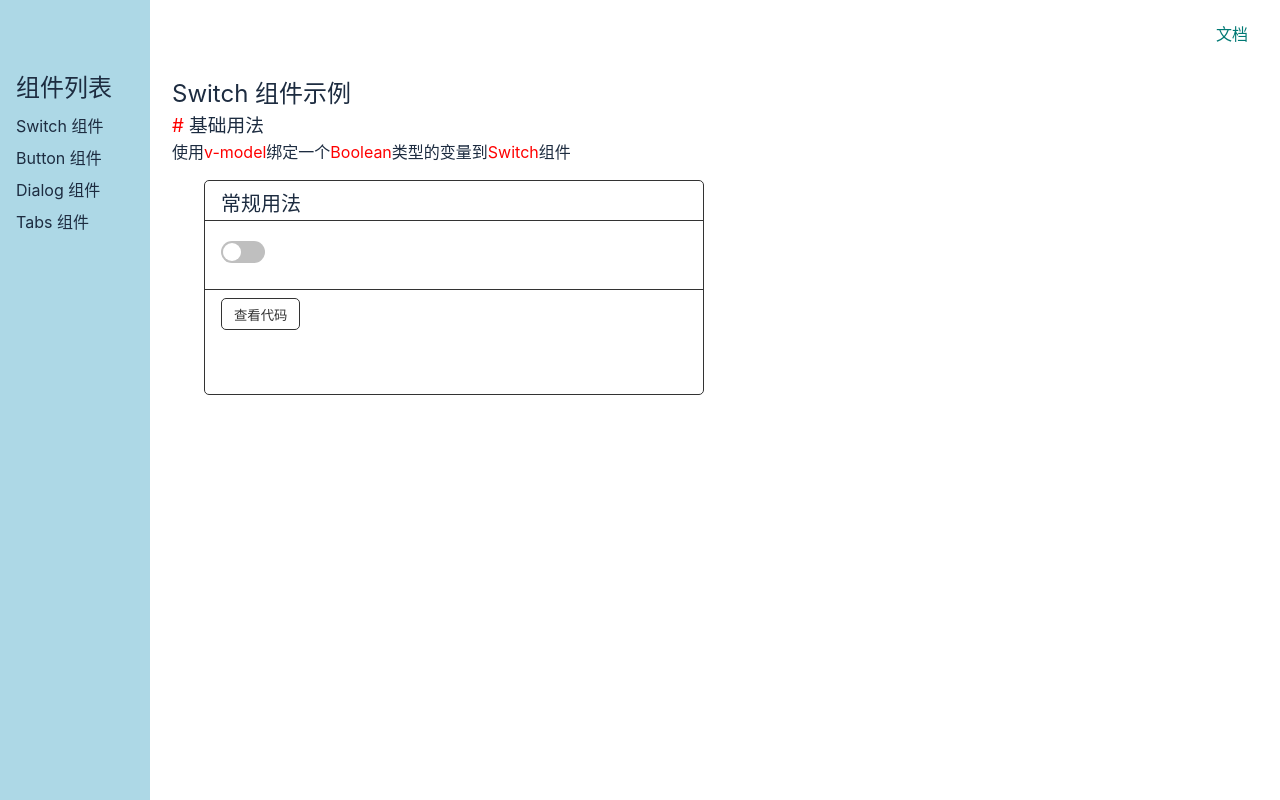
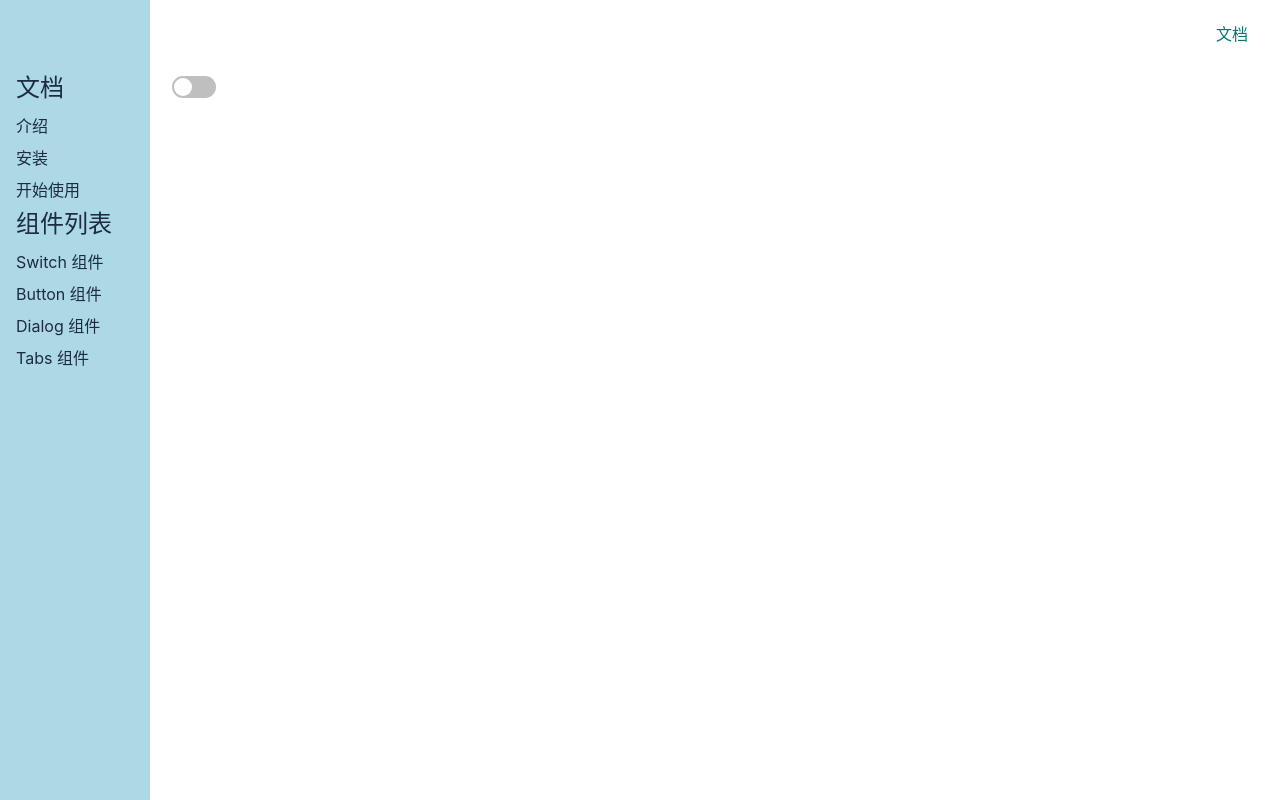
Before and after one commit to MinorN/garden-ui, a Vue app: page /#/doc/switch in a window 1280 px wide. Built offline with nearby package versions, Linux system fonts and the light colour scheme.

Commit message:
创建路由

```diff
--- a/src/components/SwitchDemo.vue
+++ b/src/components/SwitchDemo.vue
@@ -1,20 +1,6 @@
 <template>
   <div>
-    <h2>Switch 组件示例</h2>
-    <div>
-      <h3><span>#</span> 基础用法 </h3>
-      <p>使用<span>v-model</span>绑定一个<span>Boolean</span>类型的变量到<span>Switch</span>组件</p>
-      <div class="demo">
-        <h2>常规用法</h2>
-        <div class="demo-component"><Switch v-model:value="bool"/></div>
-        <div class="code-watch"><button>查看代码</button></div>
-        <div class="code-demo">
-          <pre class="code">
-            <span class="tag"></span>
-          </pre>
-        </div>
-      </div>
-    </div>
+    <Switch v-model:value="bool"/>
   </div>
 </template>
 
--- a/src/components/Topnav.vue
+++ b/src/components/Topnav.vue
@@ -44,7 +44,7 @@
   top: 0;
   left: 0;
   width: 100%;
-  z-index: 10;
+  z-index: 20;
   justify-content: center;
   align-items: center;
 
--- a/src/router.ts
+++ b/src/router.ts
@@ -6,6 +6,9 @@
 import DialogDemo from './components/DialogDemo.vue';
 import TabsDemo from './components/TabsDemo.vue';
 import DocDemo from './components/DocDemo.vue';
+import Intro from './views/Intro.vue';
+import GetStarted from './views/GetStarted.vue';
+import Install from './views/Install.vue';
 
 const history = createWebHashHistory();
 export const router = createRouter({
@@ -18,6 +21,9 @@
             children:
                 [
                     {path:'',component:DocDemo},
+                    {path:'intro',component:Intro},
+                    {path:'get-started',component:GetStarted},
+                    {path:'install',component:Install},
                     {path: 'switch', component: SwitchDemo},
                     {path: 'button', component: ButtonDemo},
                     {path: 'dialog', component: DialogDemo},
--- a/src/shims-vue.d.ts
+++ b/src/shims-vue.d.ts
@@ -1,5 +1,5 @@
 declare module '*.vue'{
     import {ComponentOptions} from 'vue'
-    const componentoptions:ComponentOptions
-    export default componentoptions
+    const componentOptions:ComponentOptions
+    export default componentOptions
 }
--- a/src/views/Doc.vue
+++ b/src/views/Doc.vue
@@ -3,6 +3,18 @@
     <Topnav :toogle-menu-button-visible="true" class="nav" />
       <div class="content">
         <aside v-if="menuVisible">
+          <h2>文档</h2>
+          <ol>
+            <li>
+              <router-link to="/doc/intro">介绍</router-link>
+            </li>
+            <li>
+              <router-link to="/doc/install">安装</router-link>
+            </li>
+            <li>
+              <router-link to="/doc/get-started">开始使用</router-link>
+            </li>
+          </ol>
           <h2>组件列表</h2>
           <ol>
             <li>
--- /dev/null
+++ b/src/views/GetStarted.vue
@@ -0,0 +1,11 @@
+<template>
+<div>开始</div>
+</template>
+
+<script lang="ts">
+
+</script>
+
+<style lang="scss" scoped>
+
+</style>
--- /dev/null
+++ b/src/views/Intro.vue
@@ -0,0 +1,11 @@
+<template>
+<div>Intro</div>
+</template>
+
+<script lang="ts">
+
+</script>
+
+<style lang="scss" scoped>
+
+</style>
```
Also changed, not shown: src/views/Install.vue (added, +11 -0 lines).
